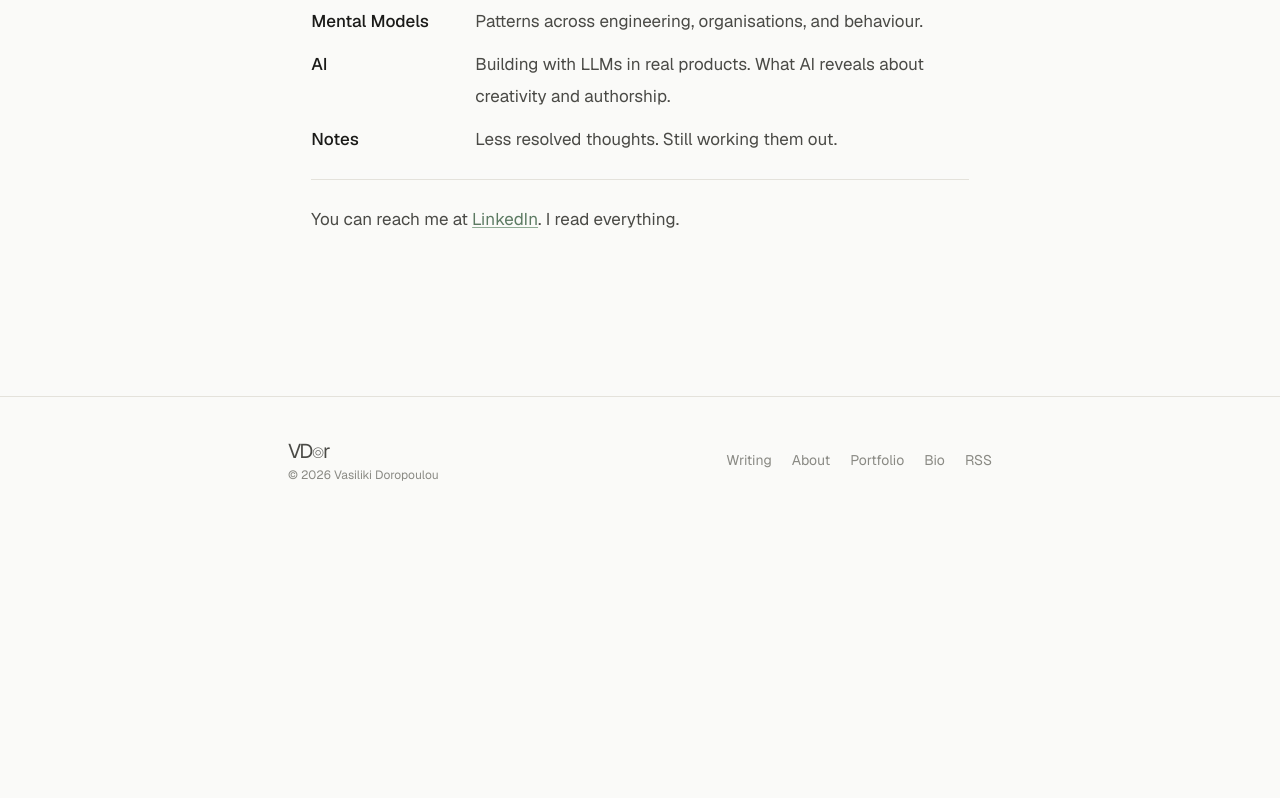
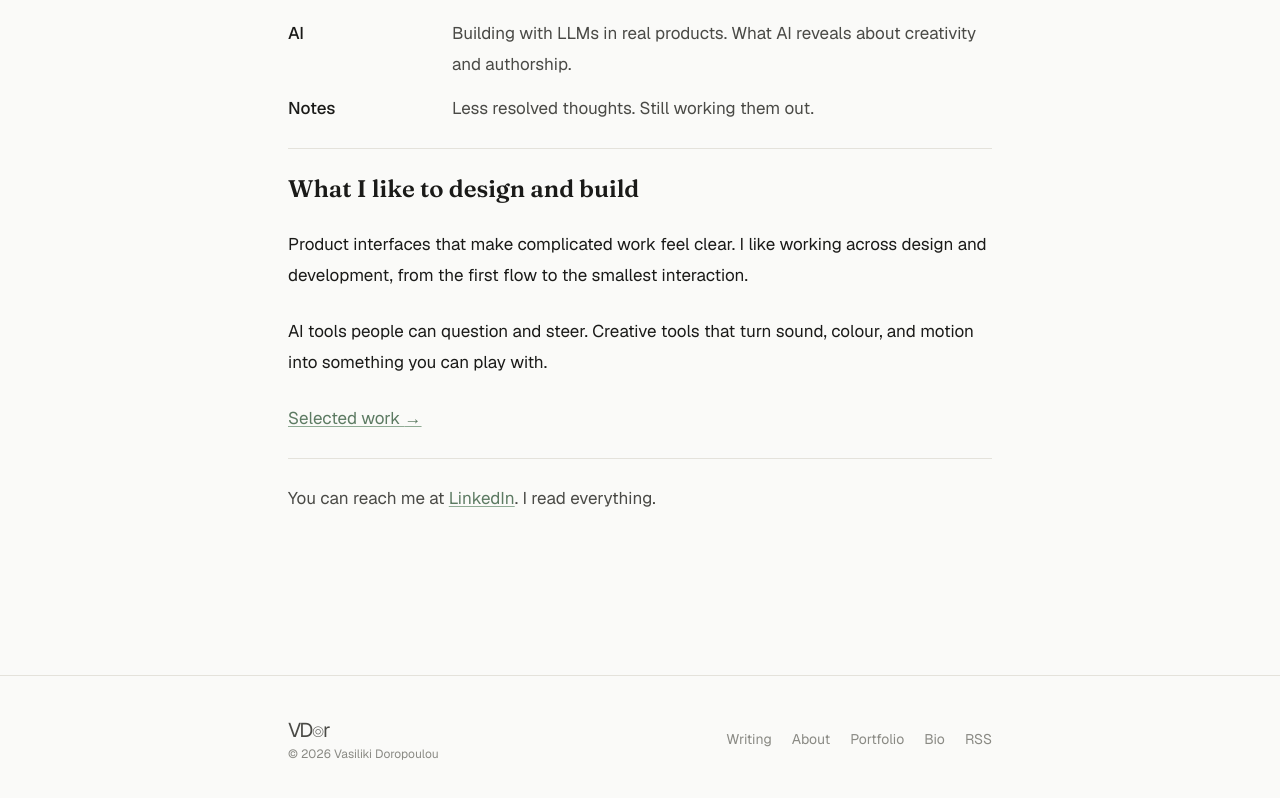
Before and after one commit to VassoD/thinking-out-loud, a Next.js app: page /about in a window 1280 px wide. Shown: the part 1140-1938 px from the top of the page. Before the commit the page ends 1663 px from the top, so only its background shows below. Built offline with nearby package versions, Linux system fonts and the light colour scheme; no server answers.

Commit message:
feat: enhance About page with new content and links
- Updated the description to better reflect interests in design and development.
- Added a new section detailing what I like to design and build.
- Included a link to the portfolio for selected work.

```diff
--- a/app/about/page.tsx
+++ b/app/about/page.tsx
@@ -1,17 +1,18 @@
 import type { Metadata } from 'next'
+import Link from 'next/link'
 import Container from '@/components/layout/Container'
 import { buildMetadata } from '@/lib/seo'
 
 export const metadata: Metadata = buildMetadata({
   title: 'About',
-  description: 'Vasiliki Doropoulou. Product engineer, technical co-founder, and UX thinker based in Paris.',
+  description: 'Vasiliki Doropoulou. Product engineer and technical co-founder in Paris. What I write about, and what I like to design and build.',
   path: '/about',
 })
 
 export default function AboutPage() {
   return (
     <div className="py-16">
-      <Container size="reading">
+      <Container>
         <article>
           <header className="mb-12">
             <h1 className="font-serif text-4xl font-semibold tracking-tight text-[var(--color-ink)] sm:text-5xl">
@@ -88,6 +89,31 @@ export default function AboutPage() {
 
             <hr className="border-t border-[var(--color-border)] my-10" />
 
+            <h2 className="font-serif text-2xl font-semibold text-[var(--color-ink)] mt-10 mb-4">
+              What I like to design and build
+            </h2>
+
+            <p>
+              Product interfaces that make complicated work feel clear. I like working across design
+              and development, from the first flow to the smallest interaction.
+            </p>
+
+            <p>
+              AI tools people can question and steer. Creative tools that turn sound, colour, and
+              motion into something you can play with.
+            </p>
+
+            <p>
+              <Link
+                href="/portfolio"
+                className="text-[var(--color-accent)] underline underline-offset-2 decoration-[var(--color-accent-muted)] hover:decoration-[var(--color-accent)] transition-colors"
+              >
+                Selected work <span aria-hidden="true">→</span>
+              </Link>
+            </p>
+
+            <hr className="border-t border-[var(--color-border)] my-10" />
+
             <p className="text-[var(--color-ink-muted)]">
               You can reach me at{' '}
               <a
--- a/content/portfolio.ts
+++ b/content/portfolio.ts
@@ -101,7 +101,7 @@ export const portfolioProjects: PortfolioProject[] = [
     discipline: 'Developer experience',
     summary: 'A room full of requirements. One brief an agent can use.',
     intro: 'Teams contradict themselves. Coding agents inherit the contradiction. This shared room makes the disagreement visible before it becomes code.',
-    contribution: 'I brought the idea and built most of the prototype with the hackathon team.',
+    contribution: 'I proposed the concept and developed the prototype with the team.',
     stack: 'Next.js · TypeScript · OpenAI · Zod · Netlify Blobs',
     visual: 'brief',
     sections: [
```
